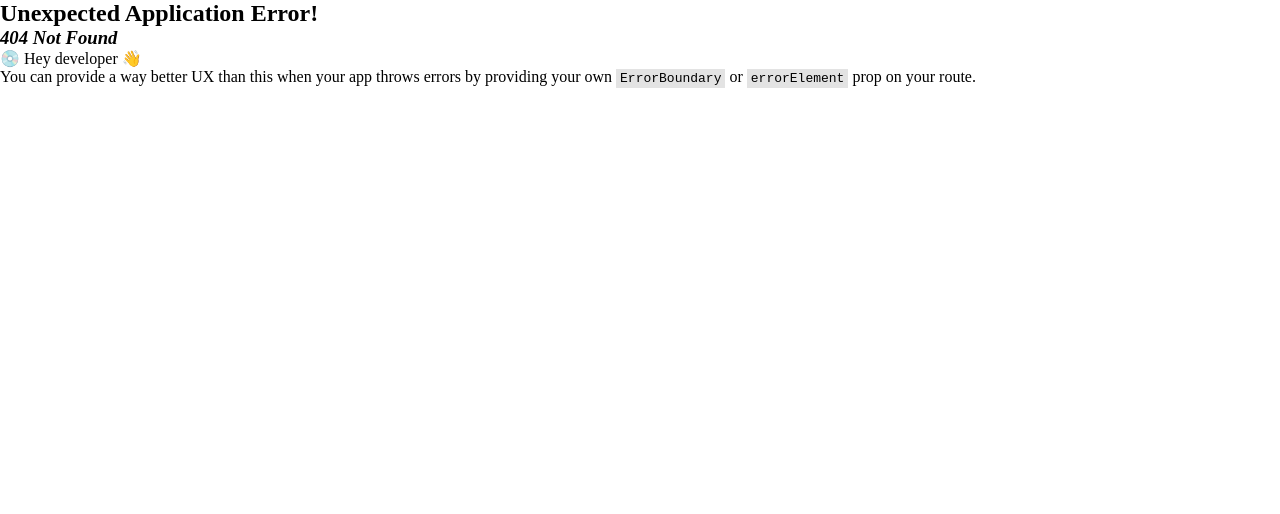
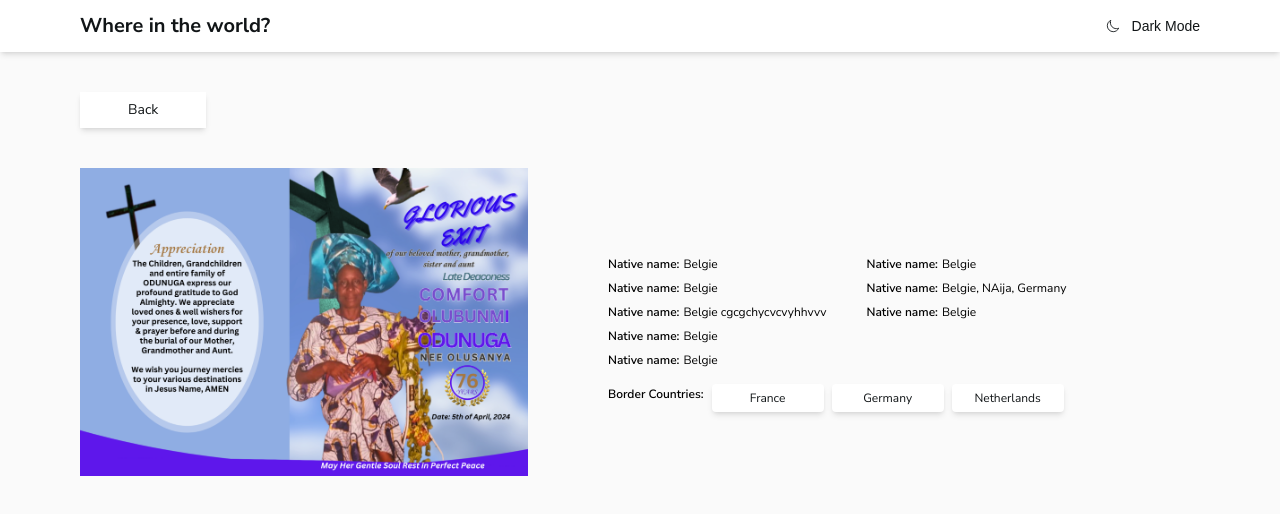
Before and after one commit to GraceYourCode/rest-countries-api, a React (Vite) app: page /details/1 in a window 1280 px wide. Before the commit this address had no page. Shown: the top 514 px of the page. Built offline with nearby package versions, Linux system fonts and the light colour scheme; no server answers.

Commit message:
more commit

```diff
--- /dev/null
+++ b/src/components/Button.jsx
@@ -0,0 +1,12 @@
+import { Link } from "react-router-dom"
+
+const Button = ({ value }) => {
+  return (
+    <Link to={`/details/:${value}`} className="outline-none bg-white dark:bg-dark-elements dark:text-white
+     py-1.5 w-28 shadow-md rounded text-xs cursor-pointer no-underline text-center text-light-text">
+      {value}
+    </Link>
+  )
+}
+
+export default Button
--- /dev/null
+++ b/src/components/Contents.jsx
@@ -0,0 +1,60 @@
+import { useEffect, useState } from "react";
+import { useParams } from "react-router-dom";
+import img from "../store/GLORIOUS EXIT.png"
+import Infomation from "./Infomation";
+import Button from "./Button";
+
+const Contents = () => {
+  const { name } = useParams();
+  const [data, setData] = useState(true);
+
+  useEffect(() => {
+    fetch(`https://restcountries.com/v3.1/name/${name.slice(1)}?fullText=true`)
+      .then(res => res.json)
+      .then(sentData => setData(sentData))
+      .catch(err => console.error(err));
+  })
+
+  return (
+    (data ?
+      <div className="flex flex-col landscape:lg:flex-row items-center px-8 md:px-16 lg:px-20 portrait:gap-10 gap-20 pb-5">
+        <img src={img} alt="{data.flags.alt}"
+          className="portrait:w-full portrait:md:w-3/4 w-3/4 landscape:lg:w-2/5" />
+
+        <div className="w-full flex flex-col gap-4">
+          <h5 className="text-lg font-bold">{name.slice(1)}</h5>
+          <div className="flex portrait:flex-col portrait:md:flex-row landscape:items-center
+          portrait:gap-y-6 gap-x-20 landscape:gap-x-10 xl:gap-x-20
+          landscape:lg:items-start portrait:md:items-center">
+            <div>
+              <Infomation type="Native name" value="Belgie" font="xs" />
+              <Infomation type="Native name" value="Belgie" font="xs" />
+              <Infomation type="Native name" value="Belgie cgcgchycvcvyhhvvv" font="xs" />
+              <Infomation type="Native name" value="Belgie" font="xs" />
+              <Infomation type="Native name" value="Belgie" font="xs" />
+            </div>
+
+            <div>
+              <Infomation type="Native name" value="Belgie" font="xs" />
+              <Infomation type="Native name" value="Belgie, NAija, Germany" font="xs" />
+              <Infomation type="Native name" value="Belgie" font="xs" />
+            </div>
+
+          </div>
+          <footer className="landscape:flex landscape:lg:block landscape:xl:flex portrait:md:flex gap-2 items-center">
+            <p className="font-semibold text-xs portrait:mb-2 portrait:md:mb-0 mb-0 landscape:lg:mb-2 xl:mb-0">Border Countries:</p>
+            <div className="flex gap-2">
+              <Button value="France" />
+              <Button value="Germany" />
+              <Button value="Netherlands" />
+            </div>
+          </footer>
+        </div>
+      </div> :
+      //in case where the api call is still awaiting promise, it displays the p-tag below
+      <p className="animate-ping fixed top-1/2 left-1/2 -ml-12 text-light-text dark:text-white">Loading...</p>
+    )
+  )
+}
+
+export default Contents
--- a/src/components/ControlBar.jsx
+++ b/src/components/ControlBar.jsx
@@ -20,16 +20,18 @@ const ControlBar = () => {
      * condition set in the filter() method
      */
     if (searchBox.current.value === "") {
+
       //checks if a filter has been set
       if (regionData.length === 0) setData(completeData);
       else setData(regionData);
-      setSearchErr(false);
+
+      setSearchErr(false);//sets search error message
     } else {
-      const newData = completeData.filter(datum => datum.name.official.toLowerCase().includes(searchBox.current.value.toLowerCase()));
+      const newData = completeData.filter(datum => datum.name.common.toLowerCase().includes(searchBox.current.value.toLowerCase()));
 
       //checks if a filter has been set
       if (regionData.length === 0) setData(newData);
-      else setData(regionData.filter(datum => datum.name.official.toLowerCase().includes(searchBox.current.value.toLowerCase())));
+      else setData(regionData.filter(datum => datum.name.common.toLowerCase().includes(searchBox.current.value.toLowerCase())));
 
       if (newData.length === 0) setSearchErr(true);//show error message if country can't be found
       else setSearchErr(false);
@@ -47,6 +49,8 @@ const ControlBar = () => {
             className="outline-none text-light-text dark:text-white w-full bg-transparent"
             onChange={() => search()} />
         </div>
+
+        {/* the component below holds the filter option */}
         <Filter />
       </div>
       <div>
--- a/src/components/CountriesCollection.jsx
+++ b/src/components/CountriesCollection.jsx
@@ -15,18 +15,18 @@ const CountriesCollection = () => {
       .then(response => response.json())
       .then(sentData => {
         setData(sentData);
-        setCompleteData(sentData)
+        setCompleteData(sentData);
       })
       .catch(err => console.error(err));
   }, []);
 
   return (
-    <div className="grid grid-cols-1 sm:grid-cols-2 lg:grid-cols-3
+    <div className="grid grid-cols-1 sm:grid-cols-2 lg:grid-cols-3 pb-6 sm:pb-8
      xl:grid-cols-4 gap-8 sm:gap-10 md:gap-16 px-8 md:px-16 lg:px-20">
       {data ?
         //maps all the data in the array "data" and returns it
         data.map(datum =>
-          <Country flag={datum.flags.png} name={datum.name.official}
+          <Country flag={datum.flags.png} name={datum.name.common}
             alt={datum.flags.alt} key={datum.cca2} population={datum.population}
             region={datum.region} capital={datum.capital} />
         ) :
--- a/src/components/Country.jsx
+++ b/src/components/Country.jsx
@@ -3,15 +3,15 @@ import Infomation from "./Infomation"
 
 const Country = ({ flag, name, population, region, capital, alt }) => {
   return (
-    <Link to="/details" className="flex flex-col no-underline">
+    <Link to={`/details/:${name}`} className="flex flex-col no-underline">
       <img src={flag} alt={alt}
         className="rounded-t h-40 shadow-lg dark:shadow-none shadow-dark-text" />
       <div className="bg-white dark:bg-dark-elements rounded-b text-light-text dark:text-white
       px-8 shadow-dark-text shadow-lg dark:shadow-none pb-8">
         <h5 className="my-5">{name}</h5>
-        <Infomation type="Population" value={population} />
-        <Infomation type="Region" value={region} />
-        <Infomation type="Capital" value={capital} />
+        <Infomation type="Population" value={population} font="sm" />
+        <Infomation type="Region" value={region} font="sm" />
+        <Infomation type="Capital" value={capital} font="sm" />
       </div>
     </Link>
   )
--- a/src/components/Filter.jsx
+++ b/src/components/Filter.jsx
@@ -10,18 +10,32 @@ const Filter = () => {
 
   const { completeData } = useContext(allData);
 
-  const {setRegionData} = useContext(allData);
+  const { setRegionData } = useContext(allData);
 
   const [mutableValue, setMutableValue] = useState("Filter By Region")
 
   const select = useRef();
 
-  const toggleOPtions = () => setShowOptions(!showOptions);
+  const toggleOPtions = () => setShowOptions(!showOptions); //toggle options in the filter by region
 
+  /**
+   * function that controls the filter by region data
+   */
   const selectOption = (e) => {
-    setData(completeData.filter(datum => datum.region === e.textContent));
-    setRegionData(completeData.filter(datum => datum.region === e.textContent));
-    setShowOptions(false)
+    if (e.textContent === "Filter By Region") setData(completeData);
+    else {
+      //sets the data displayed on the dom according to the filter
+      setData(completeData.filter(datum => datum.region === e.textContent));
+
+      /**
+       * stores the data which has been fileredby region
+       * so it can be accessed when the user needs to search
+       * from a particular region. It is seen in the search bar
+       * of the ControlBar component where it is put to use
+       */
+      setRegionData(completeData.filter(datum => datum.region === e.textContent));
+    }
+    setShowOptions(false);
     setMutableValue(e.textContent);
   }
 
@@ -40,6 +54,7 @@ const Filter = () => {
        */}
       {showOptions && <div className="absolute z-50 w-72 py-2 sm:py-3 px-3 sm:px-5 shadow-md dark:shadow-none
       text-light-text dark:text-white bg-white dark:bg-dark-elements mt-2 rounded">
+        <Options value="Filter By Region" key={6} setOptions={selectOption} />
         <Options value="Africa" key={1} setOptions={selectOption} />
         <Options value="Americas" key={2} setOptions={selectOption} />
         <Options value="Asia" key={3} setOptions={selectOption} />
--- a/src/components/Infomation.jsx
+++ b/src/components/Infomation.jsx
@@ -1,8 +1,8 @@
-const Infomation = ({type, value}) => {
+const Infomation = ({type, value, font}) => {
   return (
     <>
-      <p className="mt-2 text-sm flex gap-1 items-center">
-        <span>{`${type}:`}</span>
+      <p className={`mt-2 text-${font} flex gap-1 items-center`}>
+        <span className="font-semibold">{`${type}:`}</span>
         <span>{value}</span>
       </p>
     </>
--- a/src/components/ThemeSwitcher.jsx
+++ b/src/components/ThemeSwitcher.jsx
@@ -5,12 +5,14 @@ import { IoMoonOutline } from "react-icons/io5";
 const ThemeSwitcher = () => {
   let [darkMode, setDarkMode] = useState(false);
 
+  const userTheme = window.matchMedia("(prefers-color-scheme: light)");
+
   useEffect(() => {
     /**this checks the localstorage of the user to get the preferred color theme
      * and hence inputs the return value into the variable darkMode
      */
-    const isDarkMode = localStorage.getItem("darkMode") === "true";
-    setDarkMode(isDarkMode);
+    if (userTheme.matches) setDarkMode(false);
+    else setDarkMode(true);
   }, [])
 
   useEffect(() => {
@@ -27,17 +29,17 @@ const ThemeSwitcher = () => {
      * into the localStorage of the user
      */
     setDarkMode(darkMode = !darkMode);
-    localStorage.setItem("darkMode", JSON.stringify(darkMode));
+    userTheme.matches = !darkMode;
   }
 
   return (
-      <button onClick={() => toggleMode()} className="outline-none bg-transparent border-0 cursor-pointer text-xs sm:text-sm text-light-text dark:text-white">
-        {darkMode ?
+    <button onClick={() => toggleMode()} className="outline-none bg-transparent border-0 cursor-pointer text-xs sm:text-sm text-light-text dark:text-white">
+      {darkMode ?
         /**if darkMode is true it displays this */
         <span className="flex gap-1 sm:gap-3 items-center"><IoMoonSharp /><>Light Mode</></span> :
         /**if darkMode is false it displays this */
         <span className="flex gap-1 sm:gap-3 items-center"><IoMoonOutline /><>Dark Mode</></span>}
-      </button>
+    </button>
   )
 }
 
--- a/src/index.css
+++ b/src/index.css
@@ -1,4 +1,6 @@
-@import url('https://fonts.googleapis.com/css2?family=Nunito+Sans:ital,opsz,wght@0,6..12,200..1000;1,6..12,200..1000&display=swap') @tailwind base;
+@import url('https://fonts.googleapis.com/css2?family=Nunito+Sans:ital,opsz,wght@0,6..12,200..1000;1,6..12,200..1000&display=swap')
+
+@tailwind base;
 @tailwind components;
 @tailwind utilities;
 
--- a/src/main.jsx
+++ b/src/main.jsx
@@ -12,7 +12,7 @@ const router = createBrowserRouter([
     element: <Root />
   },
   {
-    path: "/details",
+    path: "/details/:name",
     element: <Details />
   }
 ])
--- a/src/routes/Details.jsx
+++ b/src/routes/Details.jsx
@@ -1,7 +1,17 @@
+import { Link } from "react-router-dom"
+import NavBar from "../components/NavBar"
+import Contents from "../components/Contents"
+
 const Details = () => {
   return (
-    <div>
-      Each country details
+    <div className='dark:bg-dark-bg bg-light-bg font-primary min-h-screen flex flex-col gap-8 sm:gap-10'>
+      <NavBar />
+
+      <Link to="/" className="bg-white dark:bg-dark-elements no-underline px-12 w-fit
+      ml-4 sm:ml-8 md:ml-16 lg:ml-20 py-2 text-sm shadow-md dark:shadow-none
+      text-light-text dark:text-white flex justify-between">Back</Link>
+
+      <Contents />
     </div>
   )
 }
--- a/src/routes/Root.jsx
+++ b/src/routes/Root.jsx
@@ -21,7 +21,7 @@ const Root = () => {
       regionData,
       setRegionData
     }}>
-      <div className='dark:bg-dark-bg bg-light-bg font-primary min-h-screen'>
+      <div className='dark:bg-dark-bg bg-light-bg font-primary min-h-screen  pb-5'>
         <NavBar />
         <ControlBar />
         <CountriesCollection />
```
Also changed, not shown: src/store/GLORIOUS EXIT.png (added), 1 other file (tests, documents, lock files or other folders).
